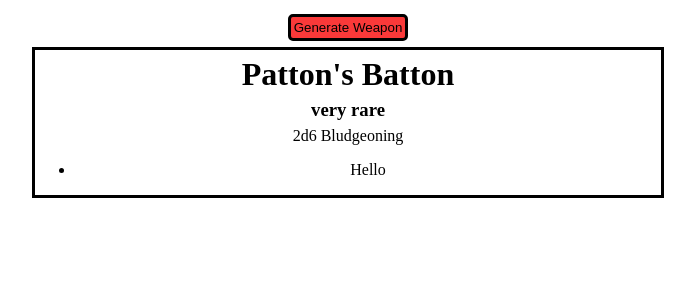
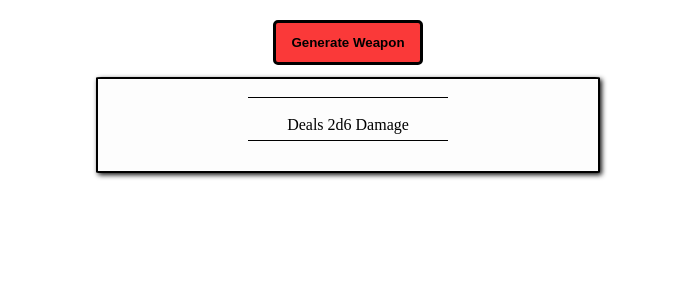
Before and after one commit to 00-status/weapon-generator, a PHP site: page /templates/index.html in a window 1280 px wide. Shown: the top 300 px of the page, without its empty margins (292-987 px from the left). Run offline with PHP 8.4, Linux system fonts and the light colour scheme; some libraries are stand-ins or nearby versions; some web fonts are replaced.

Commit message:
Played around with some css. The generator now looks quite a bit better.

```diff
--- a/public/css/default.css
+++ b/public/css/default.css
@@ -9,23 +9,59 @@ h1, h2, h3, h4, h5 {
     margin: 6px 9px 6px 9px;
 }
 
-#app {
-    margin: auto;
-    width: 50%;
-    text-align: center;
+ul {
+    list-style: none;
+    margin: 0;
+    padding: 0;
 }
 
-.weaponBox {
-    border: 3px solid black;
+#app {
+    display: flex;
+    flex-direction: column;
+    align-items: center;
+
+    margin: auto;
 }
 
 #vueButton {
     border: 3px solid black;
     border-radius: 5px;
     background-color: rgb(250, 57, 57);
-    padding: 3px;
-    margin: 6px;
+    font-weight: 600;
+    margin: 12px;
+
+    width: 150px;
+    height: 45px;
 }
 #vueButton:hover {
     background-color: rgb(204, 38, 38);
 }
+
+.weaponBox {
+    display: flex;
+    flex-direction: column;
+    align-items: center;
+    min-width: 500px;
+    max-width: 700px;
+
+
+    border: 2px solid black;
+    background-color: rgb(253, 253, 253);
+    box-shadow: 2px 2px 5px rgb(19, 19, 19);
+    border-radius: 1%;
+}
+
+.divider {
+    margin-top: 6px;
+    margin-bottom: 6px;
+    width: 40%;
+    height: 1px;
+    background-color: black;
+}
+
+.effectList {
+    align-self: flex-start;
+    list-style-type: square;
+
+    margin: 12px 12px 12px 30px;
+}
--- a/public/js/WeaponGenerator/WeaponGenerator.js
+++ b/public/js/WeaponGenerator/WeaponGenerator.js
@@ -5,12 +5,12 @@ import fetchWeapon from './api/fetchWeapon.js';
 
 // Initial setup of the store.
 let weapon = {
-    name: 'Patton\'s Batton',
-    rarity: 'very rare',
-    damageType: 'Bludgeoning',
+    name: '',
+    rarity: '',
+    damageType: '',
     damageDie: 6,
     damageDieAmount: 2,
-    effects: ['Hello']
+    effects: []
 };
 
 const generateWeapon = () => {
--- a/public/js/WeaponGenerator/components/WeaponBox.js
+++ b/public/js/WeaponGenerator/components/WeaponBox.js
@@ -2,10 +2,14 @@
 const weaponBox = `
 <div class="weaponBox">
     <h1>{{ title }}</h1>
+    <div class="divider"></div>
     <h3><slot name="sub-title"></slot></h3>
     <div><slot name="content"></slot></div>
-    <ul v-for="effect in effects">
-        <li>{{ effect }}</li>
+    <div class="divider"></div>
+    <ul class="effectList">
+        <li v-for="effect in effects">
+            {{ effect }}
+        </li>
     </ul>
 </div>`;
 const WeaponBox = {props: {title: String, effects: Array}, template: weaponBox}
--- a/templates/index.html
+++ b/templates/index.html
@@ -12,7 +12,7 @@
             <weapon-box :title="weapon.name" :effects="weapon.effects">
                 <template v-slot:sub-title>{{ weapon.rarity }}</template>
                 <template v-slot:content>
-                    {{ weapon.damageDieAmount + 'd' + weapon.damageDie + ' ' + weapon.damageType }}
+                    Deals {{ weapon.damageDieAmount + 'd' + weapon.damageDie + ' ' + weapon.damageType }} Damage
                 </template>
             </weapon-box>
         </div>
```
